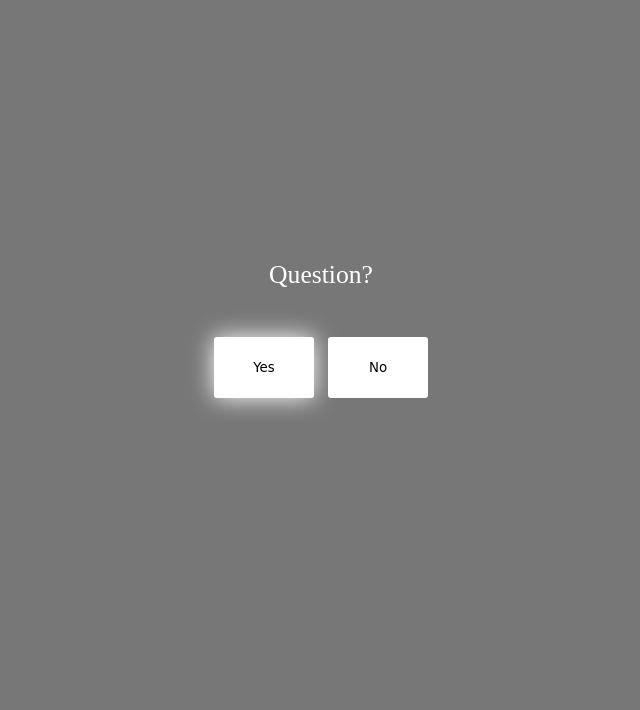
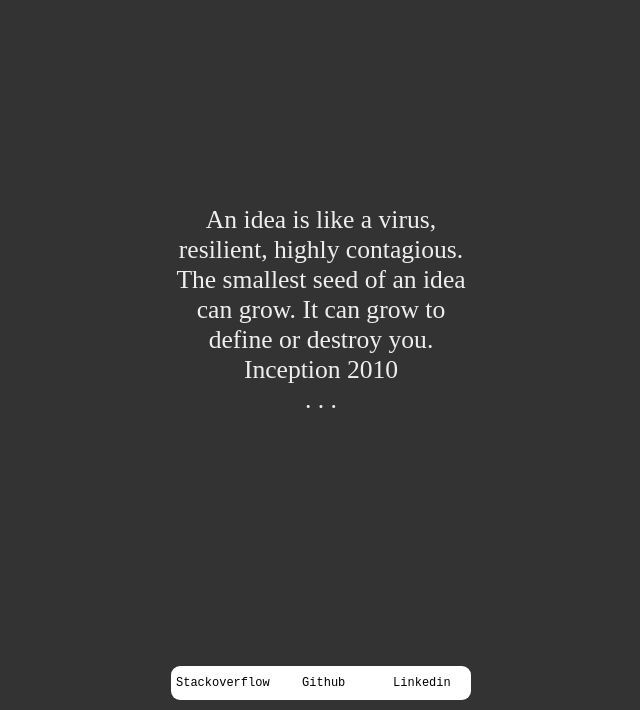
Before and after one commit to fingerpich/fingerpich.github.io, a plain HTML site: page index.html in a window 1280 px wide. Shown: the part 90-800 px from the top of the page, without its empty margins (319-959 px from the left). Drawn offline with Linux system fonts and the light colour scheme.

Commit message:
initialize a simple version

```diff
--- a/index.html
+++ b/index.html
@@ -3,13 +3,19 @@
 <head>
     <meta charset="UTF-8">
     <title>fingerpich</title>
+    <meta charset="utf-8">
+    <meta name="description" content="its personal webpage">
+    <meta name="keywords" content="Fingerpich, mojtaba, zarei, mojtaba zarei">
+    <meta name="viewport" content="width=device-width, initial-scale=1">
+    <link rel="icon" type="image/x-icon" href="favicon.ico">
+
     <style>
         body{
             position: fixed;
             width: 100%;
             text-align: center;
             height: 100%;
-            background: #777;
+            background: #333;
             margin: 0;
         }
         h1.myName{
@@ -20,48 +26,63 @@
         }
         h3.userName{
             margin: 0;
-            color: #444444;
+            color: #fff;
             font-size: 1.618rem;
             font-family: monospace;
+            text-shadow: 0 0 10px #fff;
         }
-        .questionContainer{
+        .quotes{
             position: absolute;
-            width: 100%;
             top: 50%;
-            margin: -50px 0;
+            left: 50%;
+            margin: -105px -150px;
+            width: 300px;
+            font-size: 1.6rem;
+            color: #eee;
         }
-        .question{
-            font-size: 1.6rem;
+        .links{
+            position: fixed;
+            bottom: 10px;
+            display: flex;
+            flex-direction: row;
+            width: 300px;
+            margin: 0 -150px;
+            left: 50%;
+            overflow: hidden;
+            border-radius: 9px;
+        }
+        .links a{
+            background: #fff;
+            width: 100px;
+            flex: 1 1 auto;
+            padding: 10px 5px;
+            display: block;
+            color: #000;
+            font-size: 12px;
+            text-align: center;
+            font-family: monospace;
+            cursor: pointer;
+            transition: all 0.3s ease;
+            text-decoration: none;
+        }
+        .links a:hover{
+            background: none;
             color: #fff;
-            margin: 0 0 2.6rem;
-        }
-        button{
-            background: rgb(255, 255, 255);
-            border: none;
-            padding: 17px 0;
-            border-radius: 3px;
-            width: 100px;
-            height: 61px;
-            margin: 5px;
-            font-family: cursive;
-        }
-        button.default{
-            box-shadow: 0 0 25px #fff;
         }
     </style>
 </head>
 <body>
     <h1 class="myName">Mojtaba Zarei</h1>
     <h3 class="userName">Fingerpich</h3>
-
-    <div class="questionContainer">
-        <div class="question">
-            Question?
-        </div>
-        <div class="actions">
-            <button class="default">Yes</button>
-            <button>No</button>
-        </div>
+    <div class="links">
+        <a href="https://stackoverflow.com/story/mojtabazarei">Stackoverflow</a>
+        <a href="github.com/fingerpich">Github</a>
+        <a href="https://www.linkedin.com/in/mojtaba-zarei-34790054">Linkedin</a>
+    </div>
+    <div class="quotes">
+        <span>An idea is like a virus, resilient, highly contagious. The smallest seed of an idea can grow. It can grow to define or destroy you. Inception 2010</span>
+        <br>
+        <span>. . .</span>
     </div>
 </body>
 </html>
```
Also changed, not shown: 1 other file.
